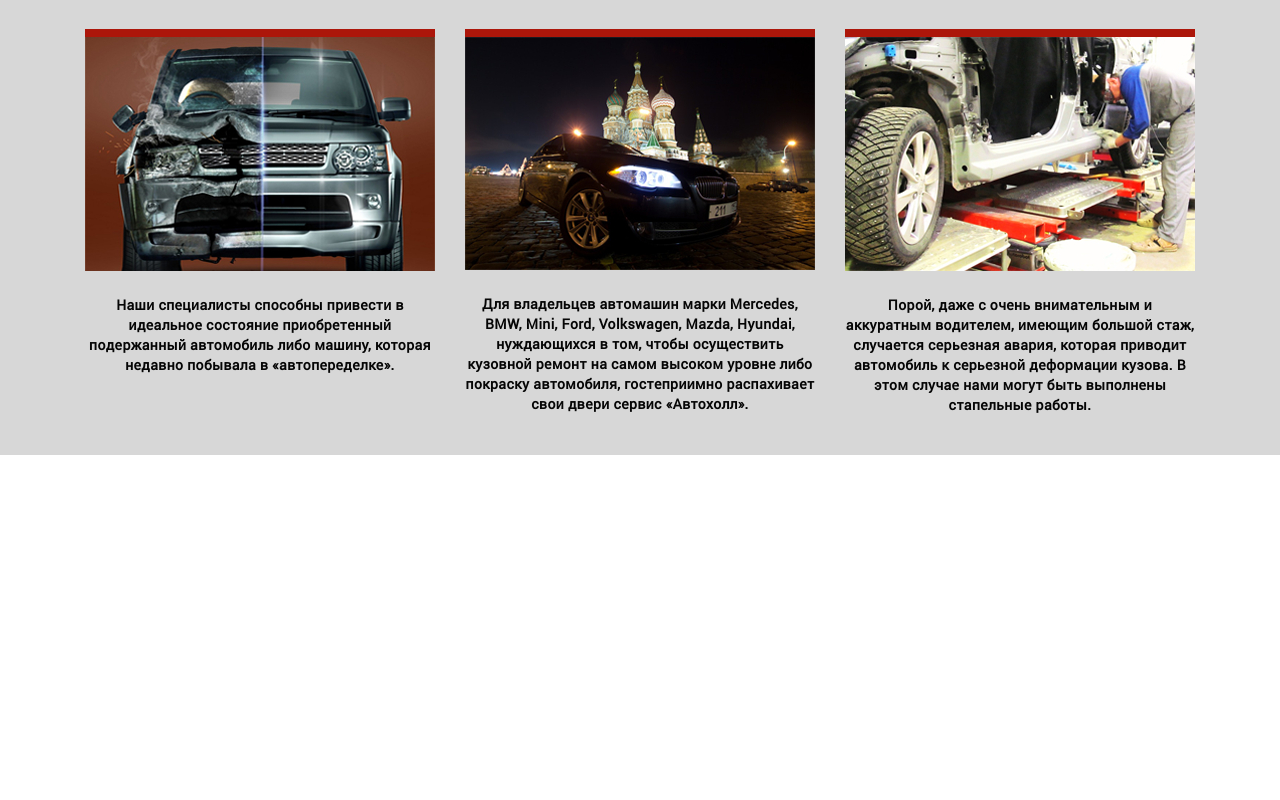
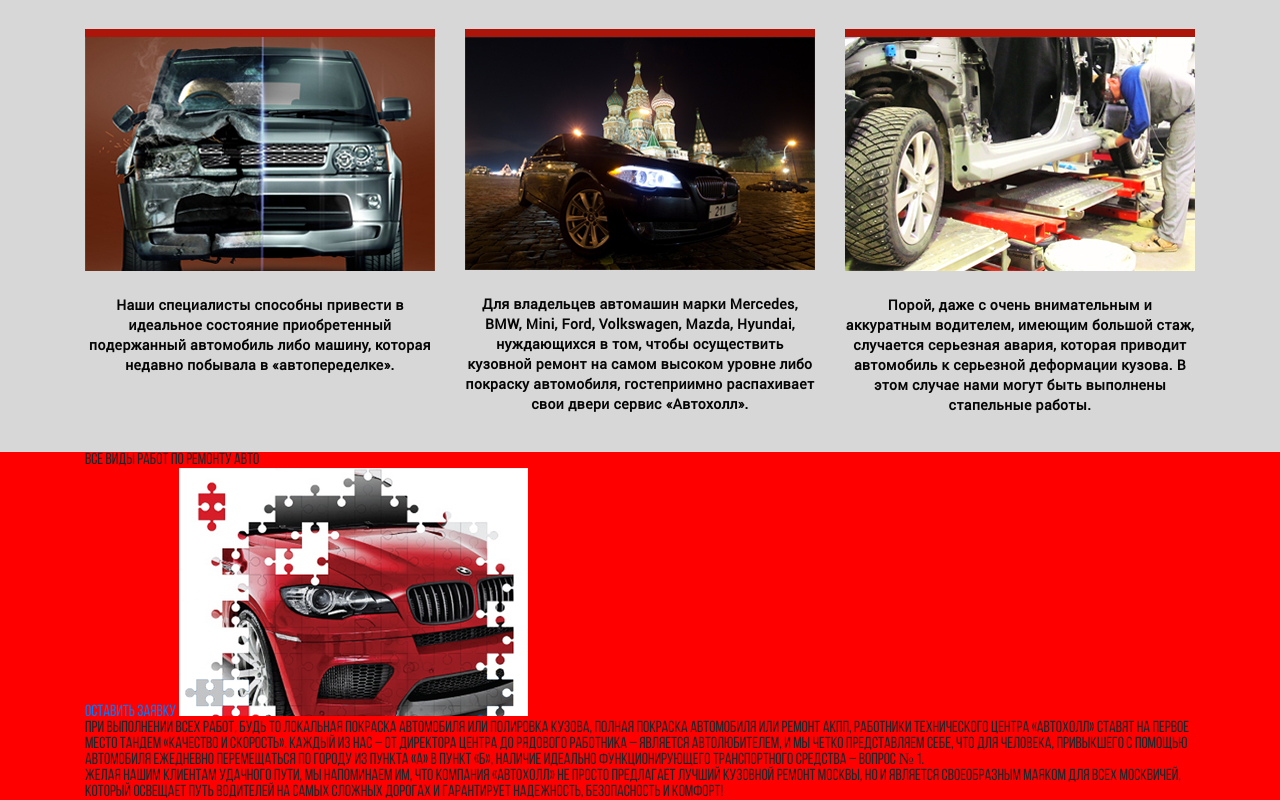
Before and after one commit to kalebra/AutoService, a plain HTML site: page index.html in a window 1280 px wide. Shown: the part 1975-2775 px from the top of the page. Before the commit the page ends 2430 px from the top, so only its background shows below. Drawn offline with nearby package versions, Linux system fonts and the light colour scheme.

Commit message:
start request section

```diff
--- a/index.html
+++ b/index.html
@@ -199,6 +199,20 @@
 		</div>
 	</section>
 
+	<section class="request">
+		<div class="container">
+			<div class="row">
+				<div class="col">
+					<h2>Все виды работ по ремонту авто</h2>
+					<a href="#">Оставить заявку</a>
+					<img src="img/auto-img.png" alt="">
+					<p>При выполнении всех работ, будь то локальная покраска автомобиля или полировка кузова, полная покраска автомобиля или ремонт акпп,  работники технического центра «Автохолл» ставят на первое место тандем «Качество и Скорость». Каждый из нас – от директора центра до рядового работника – является автолюбителем, и мы четко представляем себе, что для человека, привыкшего с помощью автомобиля ежедневно перемещаться по городу из пункта «А» в пункт «Б», наличие идеально функционирующего транспортного средства – вопрос № 1.</p>
+					<p>Желая нашим клиентам удачного пути, мы напоминаем им, что компания «Автохолл» не просто предлагает лучший кузовной ремонт Москвы, но и является своеобразным маяком для всех москвичей, который освещает путь водителей на самых сложных дорогах и гарантирует надежность, безопасность и комфорт!</p>
+				</div>
+			</div>
+		</div>
+	</section>
+
 	<script>document.write('<script src="http://' + (location.host || 'localhost').split(':')[0] + ':35729/livereload.js?snipver=1"></' + 'script>')</script>
 </body>
 </html>
--- a/style/style.css
+++ b/style/style.css
@@ -61,6 +61,12 @@ header {
 .logo {
 	position: absolute;
 	top: 15px;
+}
+
+.logo a {
+	display: block;
+    width: 164px;
+    height: 136px;
 }
 
 /* phone */
@@ -555,3 +561,9 @@ h1 {
     letter-spacing: 0.027em;
     padding-bottom: 20px;
 }
+
+/* request */
+
+.request {
+	background-color: red;
+}
```
Also changed, not shown: img/auto-img.png (added).
